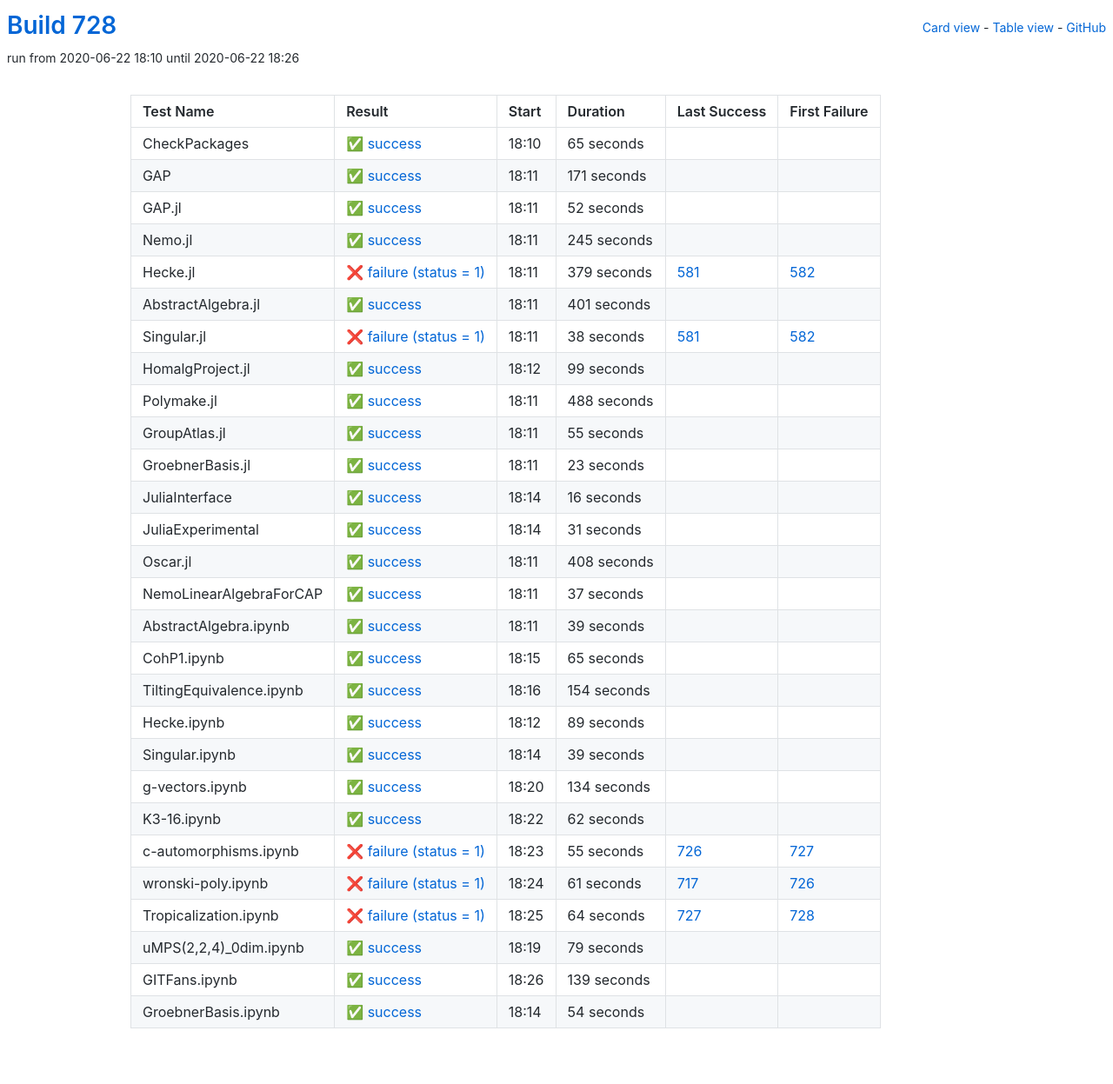
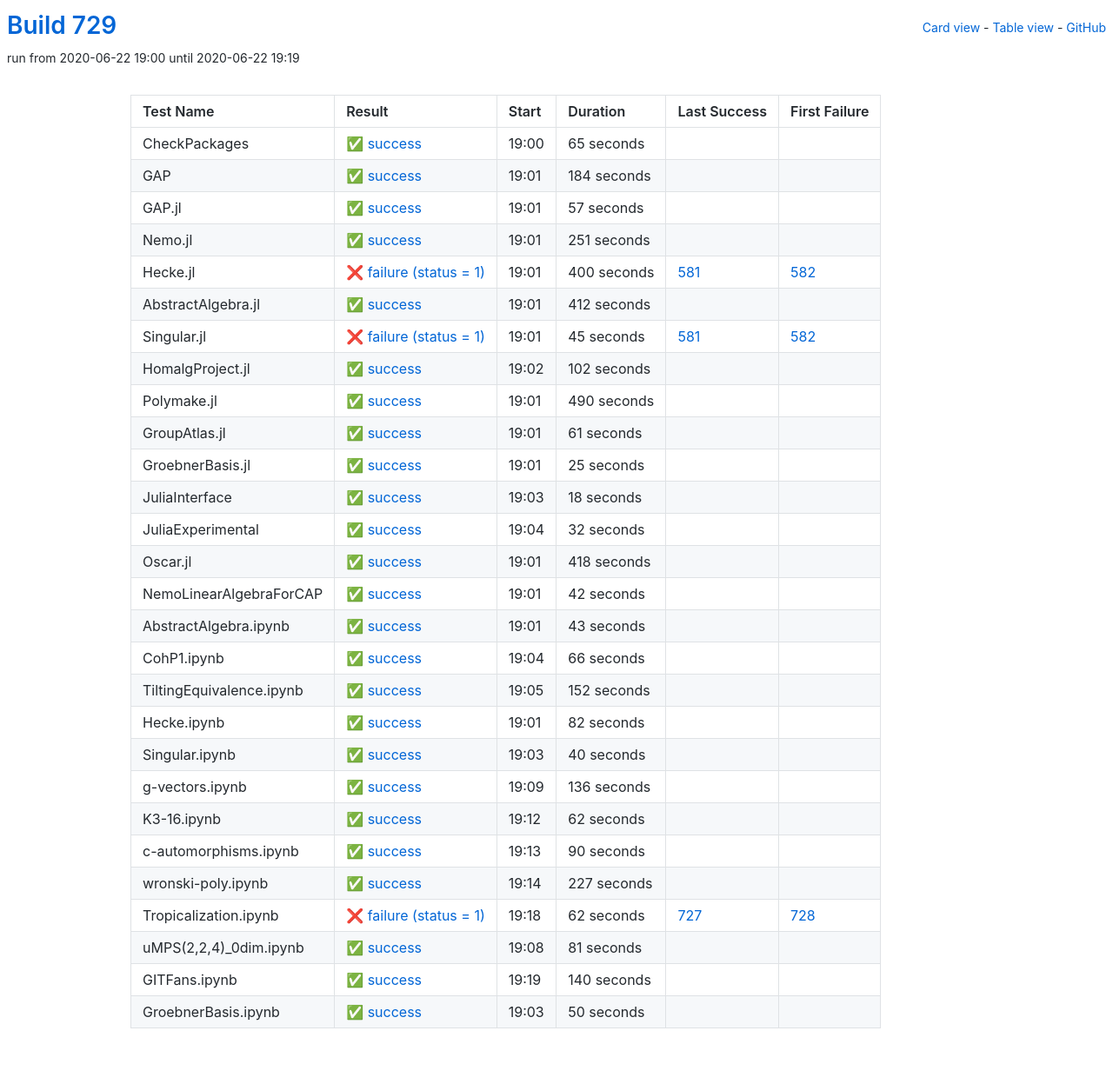
Before and after one commit to oscar-system/oscar-ci-status-1.4, a Jekyll site: the page built from table.html, in a window 1280 px wide. Shown: the whole page at 87% size. Built offline with Jekyll 4.4.1, drawn with Linux system fonts in a browser that asks for light colours.

Commit message:
Build #729

```diff
--- a/_data/ci.yml
+++ b/_data/ci.yml
@@ -1,6 +1,6 @@
 ---
-build: 728
-build_url: https://oscarci.mathematik.uni-kl.de/job/oscar-julia-1.4/728/
+build: 729
+build_url: https://oscarci.mathematik.uni-kl.de/job/oscar-julia-1.4/729/
 job: oscar-julia-1.4
 organization: oscar-system
 repo: oscar-ci-status-1.4
@@ -8,8 +8,8 @@ repourl: https://github.com/oscar-system/oscar-ci-status-1.4
 tests:
 - name: CheckPackages
   id: checkpackages
-  log: https://oscarci.mathematik.uni-kl.de/job/oscar-julia-1.4/728/artifact/logs/build-728/CheckPackages.log
-  start: 2020-06-22 18:10
+  log: https://oscarci.mathematik.uni-kl.de/job/oscar-julia-1.4/729/artifact/logs/build-729/CheckPackages.log
+  start: 2020-06-22 19:00
   success: true
   exitcode: 0
   status: success
@@ -20,248 +20,248 @@ tests:
   first_failure_url:
 - name: GAP
   id: gap
-  log: https://oscarci.mathematik.uni-kl.de/job/oscar-julia-1.4/728/artifact/logs/build-728/GAP.log
-  start: 2020-06-22 18:11
+  log: https://oscarci.mathematik.uni-kl.de/job/oscar-julia-1.4/729/artifact/logs/build-729/GAP.log
+  start: 2020-06-22 19:01
   success: true
   exitcode: 0
   status: success
-  duration: 171
+  duration: 184
   last_success: false
   last_success_url:
   first_failure: false
   first_failure_url:
 - name: GAP.jl
   id: gap-jl
-  log: https://oscarci.mathematik.uni-kl.de/job/oscar-julia-1.4/728/artifact/logs/build-728/GAP.jl.log
-  start: 2020-06-22 18:11
+  log: https://oscarci.mathematik.uni-kl.de/job/oscar-julia-1.4/729/artifact/logs/build-729/GAP.jl.log
+  start: 2020-06-22 19:01
   success: true
   exitcode: 0
   status: success
-  duration: 52
+  duration: 57
   last_success: false
   last_success_url:
   first_failure: false
   first_failure_url:
 - name: Nemo.jl
   id: nemo-jl
-  log: https://oscarci.mathematik.uni-kl.de/job/oscar-julia-1.4/728/artifact/logs/build-728/Nemo.jl.log
-  start: 2020-06-22 18:11
+  log: https://oscarci.mathematik.uni-kl.de/job/oscar-julia-1.4/729/artifact/logs/build-729/Nemo.jl.log
+  start: 2020-06-22 19:01
   success: true
   exitcode: 0
   status: success
-  duration: 245
+  duration: 251
   last_success: false
   last_success_url:
   first_failure: false
   first_failure_url:
 - name: Hecke.jl
   id: hecke-jl
-  log: https://oscarci.mathematik.uni-kl.de/job/oscar-julia-1.4/728/artifact/logs/build-728/Hecke.jl.log
-  start: 2020-06-22 18:11
+  log: https://oscarci.mathematik.uni-kl.de/job/oscar-julia-1.4/729/artifact/logs/build-729/Hecke.jl.log
+  start: 2020-06-22 19:01
   success: false
   exitcode: 1
   status: failure
-  duration: 379
+  duration: 400
   last_success: 581
   last_success_url: https://oscarci.mathematik.uni-kl.de/job/oscar-julia-1.4/581/
   first_failure: 582
   first_failure_url: https://oscarci.mathematik.uni-kl.de/job/oscar-julia-1.4/582/
 - name: AbstractAlgebra.jl
   id: abstractalgebra-jl
-  log: https://oscarci.mathematik.uni-kl.de/job/oscar-julia-1.4/728/artifact/logs/build-728/AbstractAlgebra.jl.log
-  start: 2020-06-22 18:11
+  log: https://oscarci.mathematik.uni-kl.de/job/oscar-julia-1.4/729/artifact/logs/build-729/AbstractAlgebra.jl.log
+  start: 2020-06-22 19:01
   success: true
   exitcode: 0
   status: success
-  duration: 401
+  duration: 412
   last_success: false
   last_success_url:
   first_failure: false
   first_failure_url:
 - name: Singular.jl
   id: singular-jl
-  log: https://oscarci.mathematik.uni-kl.de/job/oscar-julia-1.4/728/artifact/logs/build-728/Singular.jl.log
-  start: 2020-06-22 18:11
+  log: https://oscarci.mathematik.uni-kl.de/job/oscar-julia-1.4/729/artifact/logs/build-729/Singular.jl.log
+  start: 2020-06-22 19:01
   success: false
   exitcode: 1
   status: failure
-  duration: 38
+  duration: 45
   last_success: 581
   last_success_url: https://oscarci.mathematik.uni-kl.de/job/oscar-julia-1.4/581/
   first_failure: 582
   first_failure_url: https://oscarci.mathematik.uni-kl.de/job/oscar-julia-1.4/582/
 - name: HomalgProject.jl
   id: homalgproject-jl
-  log: https://oscarci.mathematik.uni-kl.de/job/oscar-julia-1.4/728/artifact/logs/build-728/HomalgProject.jl.log
-  start: 2020-06-22 18:12
+  log: https://oscarci.mathematik.uni-kl.de/job/oscar-julia-1.4/729/artifact/logs/build-729/HomalgProject.jl.log
+  start: 2020-06-22 19:02
   success: true
   exitcode: 0
   status: success
-  duration: 99
+  duration: 102
   last_success: false
   last_success_url:
   first_failure: false
   first_failure_url:
 - name: Polymake.jl
   id: polymake-jl
-  log: https://oscarci.mathematik.uni-kl.de/job/oscar-julia-1.4/728/artifact/logs/build-728/Polymake.jl.log
-  start: 2020-06-22 18:11
+  log: https://oscarci.mathematik.uni-kl.de/job/oscar-julia-1.4/729/artifact/logs/build-729/Polymake.jl.log
+  start: 2020-06-22 19:01
   success: true
   exitcode: 0
   status: success
-  duration: 488
+  duration: 490
   last_success: false
   last_success_url:
   first_failure: false
   first_failure_url:
 - name: GroupAtlas.jl
   id: groupatlas-jl
-  log: https://oscarci.mathematik.uni-kl.de/job/oscar-julia-1.4/728/artifact/logs/build-728/GroupAtlas.jl.log
-  start: 2020-06-22 18:11
+  log: https://oscarci.mathematik.uni-kl.de/job/oscar-julia-1.4/729/artifact/logs/build-729/GroupAtlas.jl.log
+  start: 2020-06-22 19:01
   success: true
   exitcode: 0
   status: success
-  duration: 55
+  duration: 61
   last_success: false
   last_success_url:
   first_failure: false
   first_failure_url:
 - name: GroebnerBasis.jl
   id: groebnerbasis-jl
-  log: https://oscarci.mathematik.uni-kl.de/job/oscar-julia-1.4/728/artifact/logs/build-728/GroebnerBasis.jl.log
-  start: 2020-06-22 18:11
+  log: https://oscarci.mathematik.uni-kl.de/job/oscar-julia-1.4/729/artifact/logs/build-729/GroebnerBasis.jl.log
+  start: 2020-06-22 19:01
   success: true
   exitcode: 0
   status: success
-  duration: 23
+  duration: 25
   last_success: false
   last_success_url:
   first_failure: false
   first_failure_url:
 - name: JuliaInterface
   id: juliainterface
-  log: https://oscarci.mathematik.uni-kl.de/job/oscar-julia-1.4/728/artifact/logs/build-728/JuliaInterface.log
-  start: 2020-06-22 18:14
+  log: https://oscarci.mathematik.uni-kl.de/job/oscar-julia-1.4/729/artifact/logs/build-729/JuliaInterface.log
+  start: 2020-06-22 19:03
   success: true
   exitcode: 0
   status: success
-  duration: 16
+  duration: 18
   last_success: false
   last_success_url:
   first_failure: false
   first_failure_url:
 - name: JuliaExperimental
   id: juliaexperimental
-  log: https://oscarci.mathematik.uni-kl.de/job/oscar-julia-1.4/728/artifact/logs/build-728/JuliaExperimental.log
-  start: 2020-06-22 18:14
+  log: https://oscarci.mathematik.uni-kl.de/job/oscar-julia-1.4/729/artifact/logs/build-729/JuliaExperimental.log
+  start: 2020-06-22 19:04
   success: true
   exitcode: 0
   status: success
-  duration: 31
+  duration: 32
   last_success: false
   last_success_url:
   first_failure: false
   first_failure_url:
 - name: Oscar.jl
   id: oscar-jl
-  log: https://oscarci.mathematik.uni-kl.de/job/oscar-julia-1.4/728/artifact/logs/build-728/Oscar.jl.log
-  start: 2020-06-22 18:11
+  log: https://oscarci.mathematik.uni-kl.de/job/oscar-julia-1.4/729/artifact/logs/build-729/Oscar.jl.log
+  start: 2020-06-22 19:01
   success: true
   exitcode: 0
   status: success
-  duration: 408
+  duration: 418
   last_success: false
   last_success_url:
   first_failure: false
   first_failure_url:
 - name: NemoLinearAlgebraForCAP
   id: nemolinearalgebraforcap
-  log: https://oscarci.mathematik.uni-kl.de/job/oscar-julia-1.4/728/artifact/logs/build-728/NemoLinearAlgebraForCAP.log
-  start: 2020-06-22 18:11
+  log: https://oscarci.mathematik.uni-kl.de/job/oscar-julia-1.4/729/artifact/logs/build-729/NemoLinearAlgebraForCAP.log
+  start: 2020-06-22 19:01
   success: true
   exitcode: 0
   status: success
-  duration: 37
+  duration: 42
   last_success: false
   last_success_url:
   first_failure: false
   first_failure_url:
 - name: AbstractAlgebra.ipynb
   id: abstractalgebra-ipynb
-  log: https://oscarci.mathematik.uni-kl.de/job/oscar-julia-1.4/728/artifact/logs/build-728/AbstractAlgebra.ipynb.log
-  start: 2020-06-22 18:11
+  log: https://oscarci.mathematik.uni-kl.de/job/oscar-julia-1.4/729/artifact/logs/build-729/AbstractAlgebra.ipynb.log
+  start: 2020-06-22 19:01
   success: true
   exitcode: 0
   status: success
-  duration: 39
+  duration: 43
   last_success: false
   last_success_url:
   first_failure: false
   first_failure_url:
 - name: CohP1.ipynb
   id: cohp1-ipynb
-  log: https://oscarci.mathematik.uni-kl.de/job/oscar-julia-1.4/728/artifact/logs/build-728/CohP1.ipynb.log
-  start: 2020-06-22 18:15
+  log: https://oscarci.mathematik.uni-kl.de/job/oscar-julia-1.4/729/artifact/logs/build-729/CohP1.ipynb.log
+  start: 2020-06-22 19:04
   success: true
   exitcode: 0
   status: success
-  duration: 65
+  duration: 66
   last_success: false
   last_success_url:
   first_failure: false
   first_failure_url:
 - name: TiltingEquivalence.ipynb
   id: tiltingequivalence-ipynb
-  log: https://oscarci.mathematik.uni-kl.de/job/oscar-julia-1.4/728/artifact/logs/build-728/TiltingEquivalence.ipynb.log
-  start: 2020-06-22 18:16
+  log: https://oscarci.mathematik.uni-kl.de/job/oscar-julia-1.4/729/artifact/logs/build-729/TiltingEquivalence.ipynb.log
+  start: 2020-06-22 19:05
   success: true
   exitcode: 0
   status: success
-  duration: 154
+  duration: 152
   last_success: false
   last_success_url:
   first_failure: false
   first_failure_url:
 - name: Hecke.ipynb
   id: hecke-ipynb
-  log: https://oscarci.mathematik.uni-kl.de/job/oscar-julia-1.4/728/artifact/logs/build-728/Hecke.ipynb.log
-  start: 2020-06-22 18:12
+  log: https://oscarci.mathematik.uni-kl.de/job/oscar-julia-1.4/729/artifact/logs/build-729/Hecke.ipynb.log
+  start: 2020-06-22 19:01
   success: true
   exitcode: 0
   status: success
-  duration: 89
+  duration: 82
   last_success: false
   last_success_url:
   first_failure: false
   first_failure_url:
 - name: Singular.ipynb
   id: singular-ipynb
-  log: https://oscarci.mathematik.uni-kl.de/job/oscar-julia-1.4/728/artifact/logs/build-728/Singular.ipynb.log
-  start: 2020-06-22 18:14
+  log: https://oscarci.mathematik.uni-kl.de/job/oscar-julia-1.4/729/artifact/logs/build-729/Singular.ipynb.log
+  start: 2020-06-22 19:03
   success: true
   exitcode: 0
   status: success
-  duration: 39
+  duration: 40
   last_success: false
   last_success_url:
   first_failure: false
   first_failure_url:
 - name: g-vectors.ipynb
   id: g-vectors-ipynb
-  log: https://oscarci.mathematik.uni-kl.de/job/oscar-julia-1.4/728/artifact/logs/build-728/g-vectors.ipynb.log
-  start: 2020-06-22 18:20
+  log: https://oscarci.mathematik.uni-kl.de/job/oscar-julia-1.4/729/artifact/logs/build-729/g-vectors.ipynb.log
+  start: 2020-06-22 19:09
   success: true
   exitcode: 0
   status: success
-  duration: 134
+  duration: 136
   last_success: false
   last_success_url:
   first_failure: false
   first_failure_url:
 - name: K3-16.ipynb
   id: k3-16-ipynb
-  log: https://oscarci.mathematik.uni-kl.de/job/oscar-julia-1.4/728/artifact/logs/build-728/K3-16.ipynb.log
-  start: 2020-06-22 18:22
+  log: https://oscarci.mathematik.uni-kl.de/job/oscar-julia-1.4/729/artifact/logs/build-729/K3-16.ipynb.log
+  start: 2020-06-22 19:12
   success: true
   exitcode: 0
   status: success
@@ -272,72 +272,72 @@ tests:
   first_failure_url:
 - name: c-automorphisms.ipynb
   id: c-automorphisms-ipynb
-  log: https://oscarci.mathematik.uni-kl.de/job/oscar-julia-1.4/728/artifact/logs/build-728/c-automorphisms.ipynb.log
-  start: 2020-06-22 18:23
+  log: https://oscarci.mathematik.uni-kl.de/job/oscar-julia-1.4/729/artifact/logs/build-729/c-automorphisms.ipynb.log
+  start: 2020-06-22 19:13
+  success: true
+  exitcode: 0
+  status: success
+  duration: 90
+  last_success: false
+  last_success_url:
+  first_failure: false
+  first_failure_url:
+- name: wronski-poly.ipynb
+  id: wronski-poly-ipynb
+  log: https://oscarci.mathematik.uni-kl.de/job/oscar-julia-1.4/729/artifact/logs/build-729/wronski-poly.ipynb.log
+  start: 2020-06-22 19:14
+  success: true
+  exitcode: 0
+  status: success
+  duration: 227
+  last_success: false
+  last_success_url:
+  first_failure: false
+  first_failure_url:
+- name: Tropicalization.ipynb
+  id: tropicalization-ipynb
+  log: https://oscarci.mathematik.uni-kl.de/job/oscar-julia-1.4/729/artifact/logs/build-729/Tropicalization.ipynb.log
+  start: 2020-06-22 19:18
   success: false
   exitcode: 1
   status: failure
-  duration: 55
-  last_success: 726
-  last_success_url: https://oscarci.mathematik.uni-kl.de/job/oscar-julia-1.4/726/
-  first_failure: 727
-  first_failure_url: https://oscarci.mathematik.uni-kl.de/job/oscar-julia-1.4/727/
-- name: wronski-poly.ipynb
-  id: wronski-poly-ipynb
-  log: https://oscarci.mathematik.uni-kl.de/job/oscar-julia-1.4/728/artifact/logs/build-728/wronski-poly.ipynb.log
-  start: 2020-06-22 18:24
-  success: false
-  exitcode: 1
-  status: failure
-  duration: 61
-  last_success: 717
-  last_success_url: https://oscarci.mathematik.uni-kl.de/job/oscar-julia-1.4/717/
-  first_failure: 726
-  first_failure_url: https://oscarci.mathematik.uni-kl.de/job/oscar-julia-1.4/726/
-- name: Tropicalization.ipynb
-  id: tropicalization-ipynb
-  log: https://oscarci.mathematik.uni-kl.de/job/oscar-julia-1.4/728/artifact/logs/build-728/Tropicalization.ipynb.log
-  start: 2020-06-22 18:25
-  success: false
-  exitcode: 1
-  status: failure
-  duration: 64
+  duration: 62
   last_success: 727
   last_success_url: https://oscarci.mathematik.uni-kl.de/job/oscar-julia-1.4/727/
   first_failure: 728
   first_failure_url: https://oscarci.mathematik.uni-kl.de/job/oscar-julia-1.4/728/
 - name: uMPS(2,2,4)_0dim.ipynb
   id: umps-2-2-4-0dim-ipynb
-  log: https://oscarci.mathematik.uni-kl.de/job/oscar-julia-1.4/728/artifact/logs/build-728/uMPS-2-2-4-_0dim.ipynb.log
-  start: 2020-06-22 18:19
+  log: https://oscarci.mathematik.uni-kl.de/job/oscar-julia-1.4/729/artifact/logs/build-729/uMPS-2-2-4-_0dim.ipynb.log
+  start: 2020-06-22 19:08
   success: true
   exitcode: 0
   status: success
-  duration: 79
+  duration: 81
   last_success: false
   last_success_url:
   first_failure: false
   first_failure_url:
 - name: GITFans.ipynb
   id: gitfans-ipynb
-  log: https://oscarci.mathematik.uni-kl.de/job/oscar-julia-1.4/728/artifact/logs/build-728/GITFans.ipynb.log
-  start: 2020-06-22 18:26
+  log: https://oscarci.mathematik.uni-kl.de/job/oscar-julia-1.4/729/artifact/logs/build-729/GITFans.ipynb.log
+  start: 2020-06-22 19:19
   success: true
   exitcode: 0
   status: success
-  duration: 139
+  duration: 140
   last_success: false
   last_success_url:
   first_failure: false
   first_failure_url:
 - name: GroebnerBasis.ipynb
   id: groebnerbasis-ipynb
-  log: https://oscarci.mathematik.uni-kl.de/job/oscar-julia-1.4/728/artifact/logs/build-728/GroebnerBasis.ipynb.log
-  start: 2020-06-22 18:14
+  log: https://oscarci.mathematik.uni-kl.de/job/oscar-julia-1.4/729/artifact/logs/build-729/GroebnerBasis.ipynb.log
+  start: 2020-06-22 19:03
   success: true
   exitcode: 0
   status: success
-  duration: 54
+  duration: 50
   last_success: false
   last_success_url:
   first_failure: false
```
Also changed, not shown: README.md.
